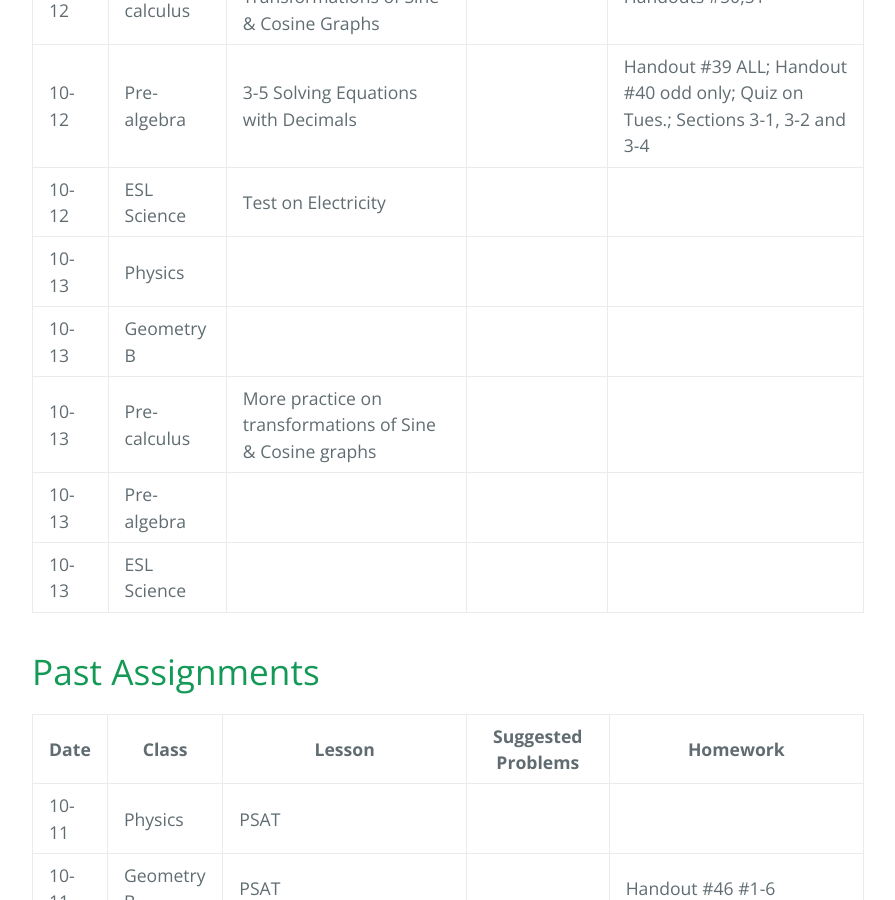
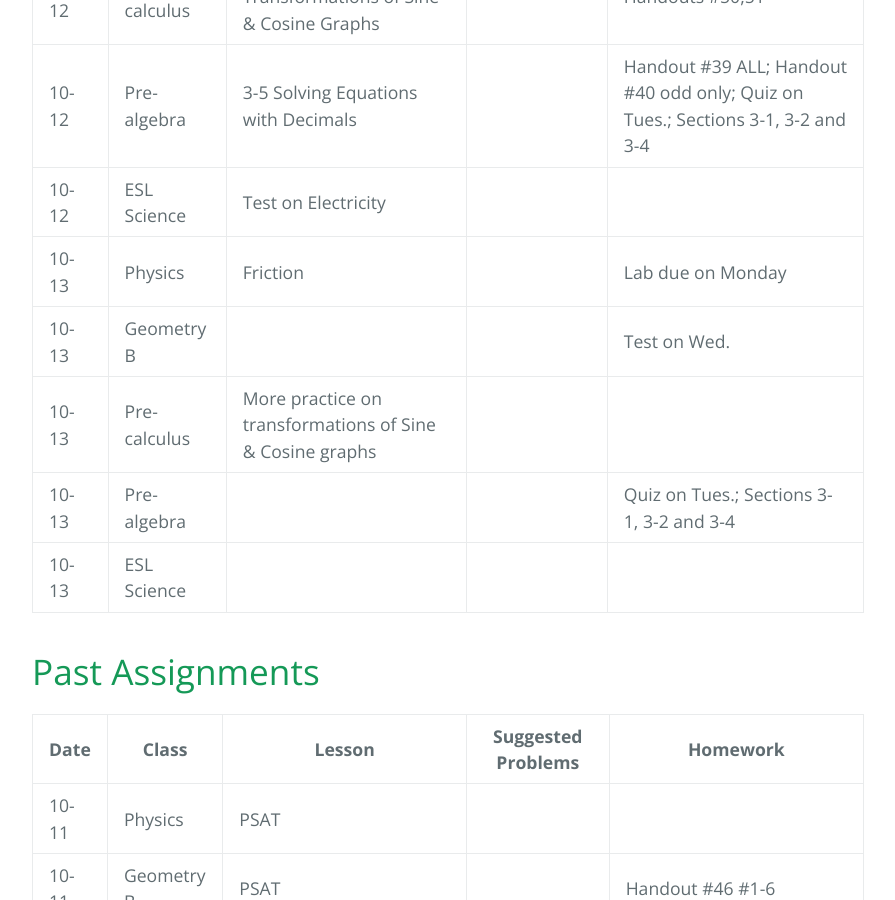
Before and after one commit to gpayoo/gpayoo, a Jekyll site: the page built from index.md, in a window 1280 px wide and 900 px high, scrolled down 856 px. Shown: the whole window, without its empty margins (192-1087 px from the left). Built offline with Jekyll 4.4.1, drawn with Linux system fonts in a browser that asks for light colours; our own code applies the rules of GitHub Pages for plain Markdown files.

Commit message:
Update index.md

```diff
--- a/index.md
+++ b/index.md
@@ -15,10 +15,10 @@ layout: default
 | 10-12 | Pre-calculus | HW Quiz, Transformations of Sine & Cosine Graphs| |  Handouts #50,51
 | 10-12 | Pre-algebra | 3-5 Solving Equations with Decimals | | Handout #39 ALL; Handout #40 odd only; Quiz on Tues.; Sections 3-1, 3-2 and 3-4
 | 10-12 | ESL Science | Test on Electricity|  |
-| 10-13 | Physics |  | |
-| 10-13 | Geometry B |   | |  |
+| 10-13 | Physics | Friction | | Lab due on Monday
+| 10-13 | Geometry B |   | |  Test on Wed. |
 | 10-13 | Pre-calculus | More practice on transformations of Sine & Cosine graphs | |
-| 10-13 | Pre-algebra |  | |
+| 10-13 | Pre-algebra |  | | Quiz on Tues.; Sections 3-1, 3-2 and 3-4
 | 10-13 | ESL Science | |  |
 
 # [](#header-2) Past Assignments
```
